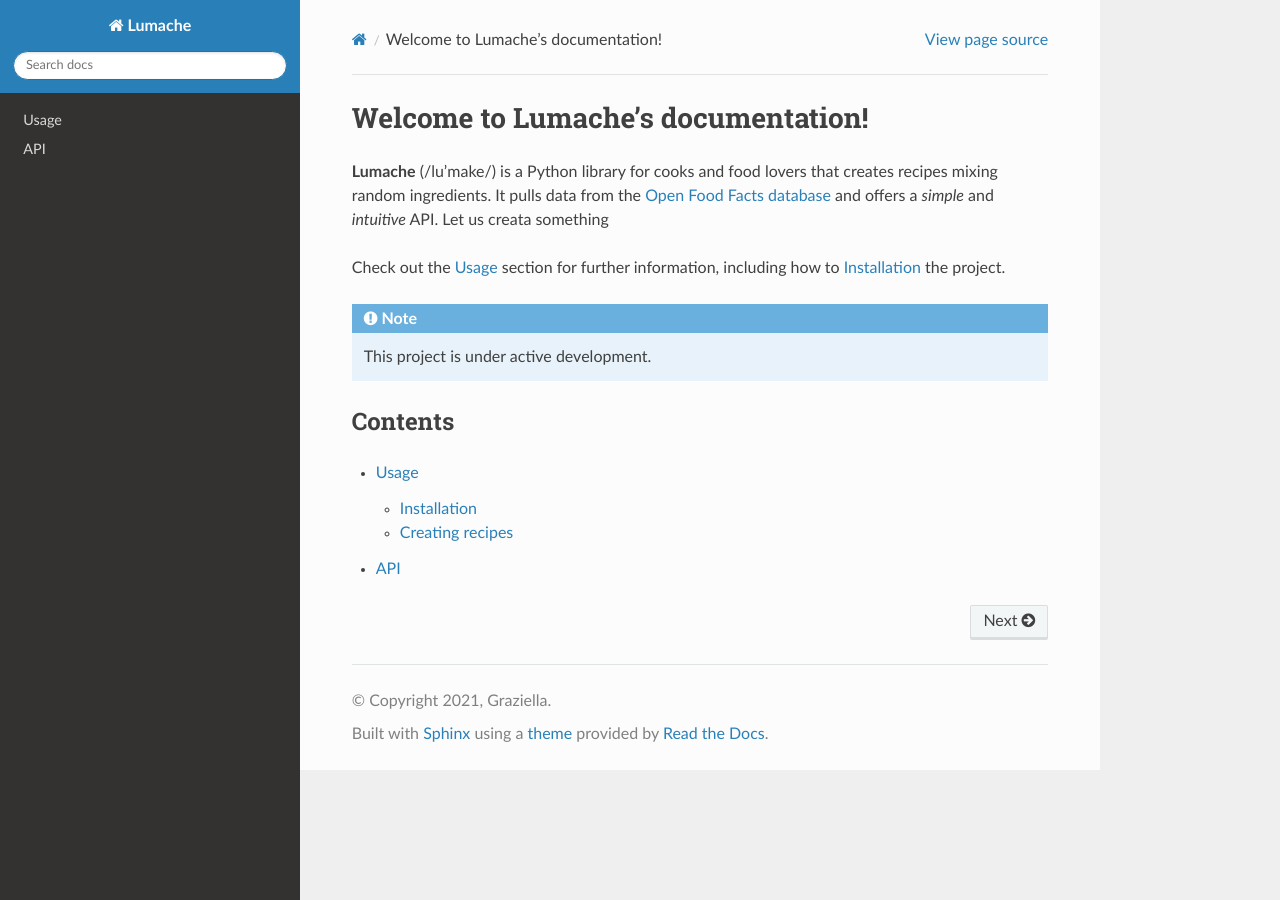
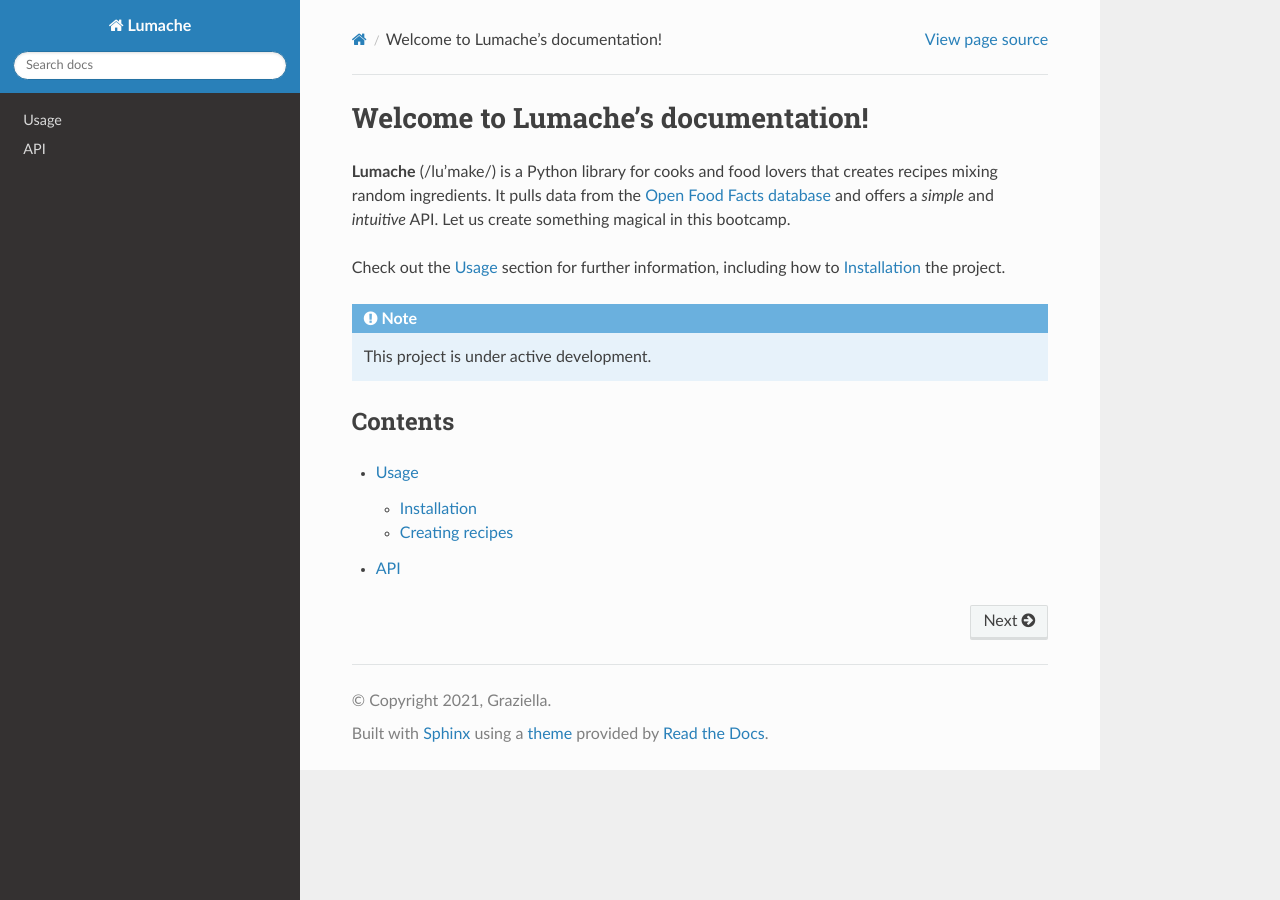
Before and after one commit to TamTikuski-web/rtd-tutorial, a Sphinx documentation site: the page built from docs/source/index.rst, in a window 1280 px wide. Built offline with Sphinx 7.4.7 and the Read the Docs theme 3.1.0, drawn with Linux system fonts in a browser that asks for light colours.

Commit message:
Fix typo in Lumache library description
Corrected a typo in the introduction.

```diff
--- a/docs/source/index.rst
+++ b/docs/source/index.rst
@@ -4,7 +4,7 @@ Welcome to Lumache's documentation!
 **Lumache** (/lu'make/) is a Python library for cooks and food lovers
 that creates recipes mixing random ingredients.
 It pulls data from the `Open Food Facts database <https://world.openfoodfacts.org/>`_
-and offers a *simple* and *intuitive* API. Let us creata something
+and offers a *simple* and *intuitive* API. Let us create something magical in this bootcamp.
 
 Check out the :doc:`usage` section for further information, including
 how to :ref:`installation` the project.
```
